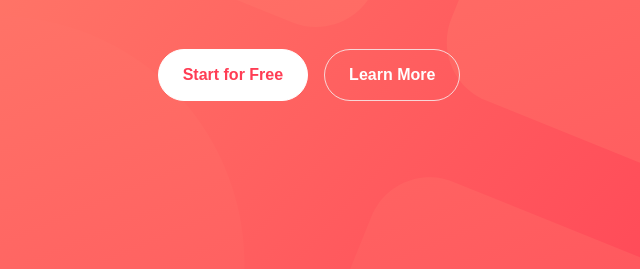
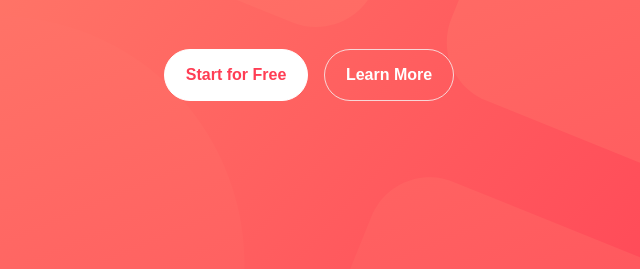
Before and after one commit to mikeanthony23/blogr-landing-page, a website built with Parcel: page index.html in a window 1280 px wide. Shown: the part 305-576 px from the top of the page, 331-971 px from the left. Built offline with nearby package versions, Linux system fonts and the light colour scheme.

Commit message:
tweak padding on intro buttons

```diff
--- a/src/scss/layout/_navigation.scss
+++ b/src/scss/layout/_navigation.scss
@@ -244,8 +244,8 @@ summary {
     margin: 1.5em 0.5em;
     font-size: 1rem;
     font-weight: 600;
-    padding: 1em 1.5em;
-    border-radius: 2em;
+    padding: 1em 1.3em;
+    border-radius: 3em;
     border: solid 1px $white;
     cursor: pointer;
     &:active {
```
